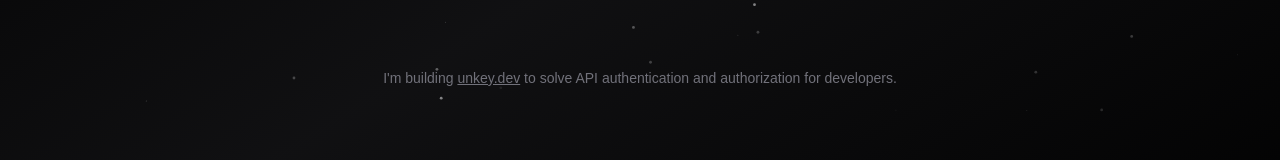
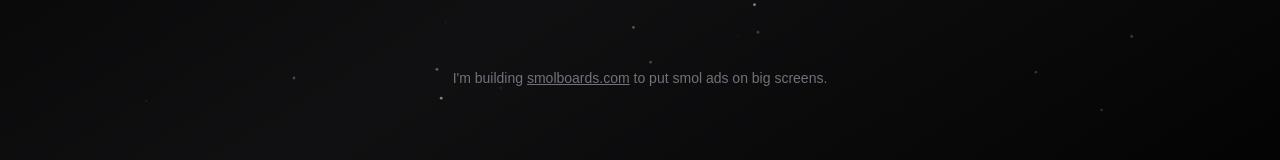
Before and after one commit to gunathek/portf, a Next.js app: page / in a window 1280 px wide. Shown: the part 469-629 px from the top of the page. Built offline with nearby package versions, Linux system fonts and the light colour scheme.

Commit message:
links update

```diff
--- a/app/page.tsx
+++ b/app/page.tsx
@@ -65,11 +65,11 @@ export default function Home() {
                       I'm building{" "}
                       <Link
                           target="_blank"
-                          href="https://gunathek.com"
+                          href="https://smolboards.com"
                           className="underline duration-500 hover:text-zinc-300"
                       >
-                          unkey.dev
-                      </Link> to solve API authentication and authorization for developers.
+                          smolboards.com
+                      </Link> to put smol ads on big screens.
                   </h2>
               </div>
           <div
```
